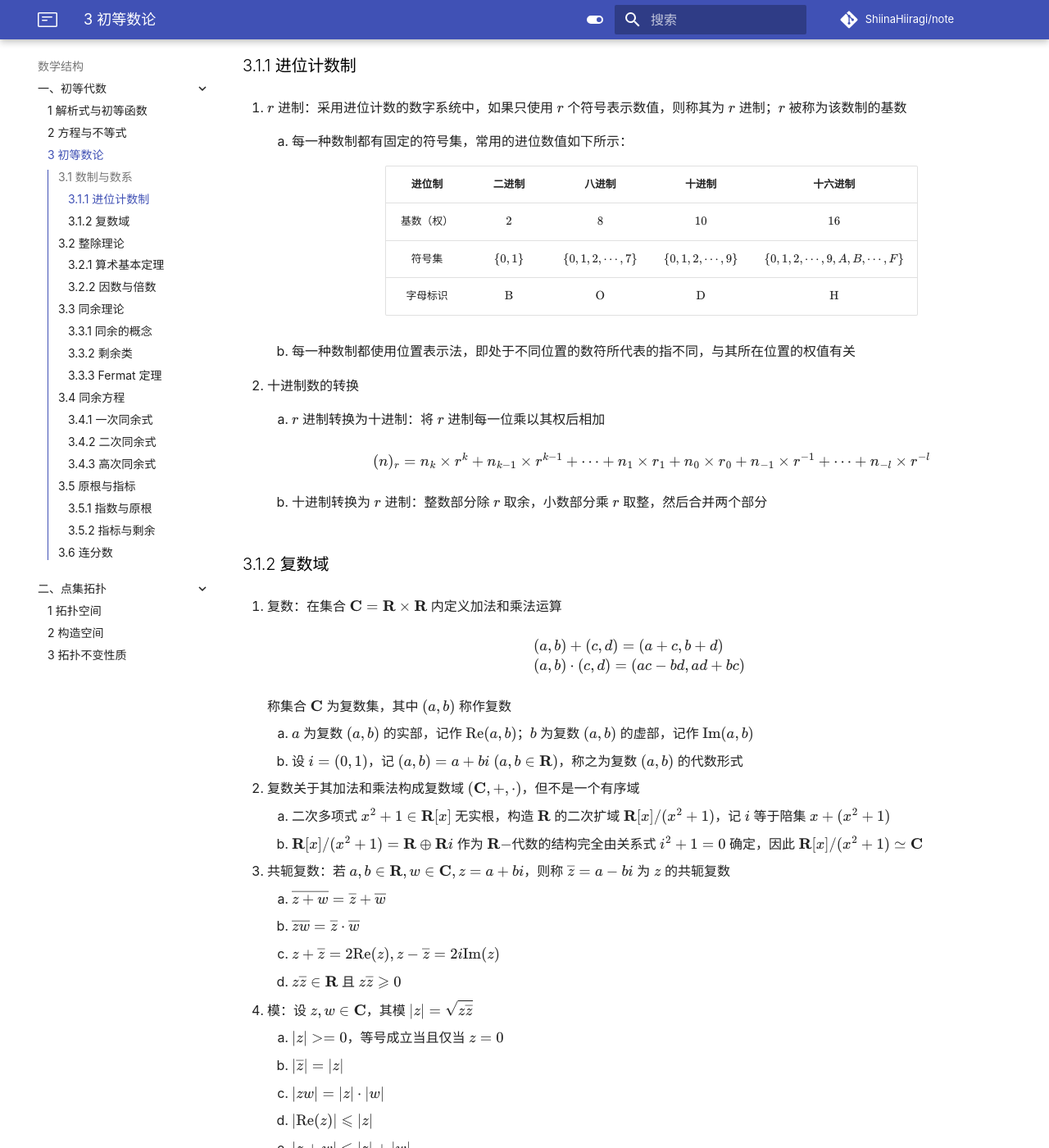
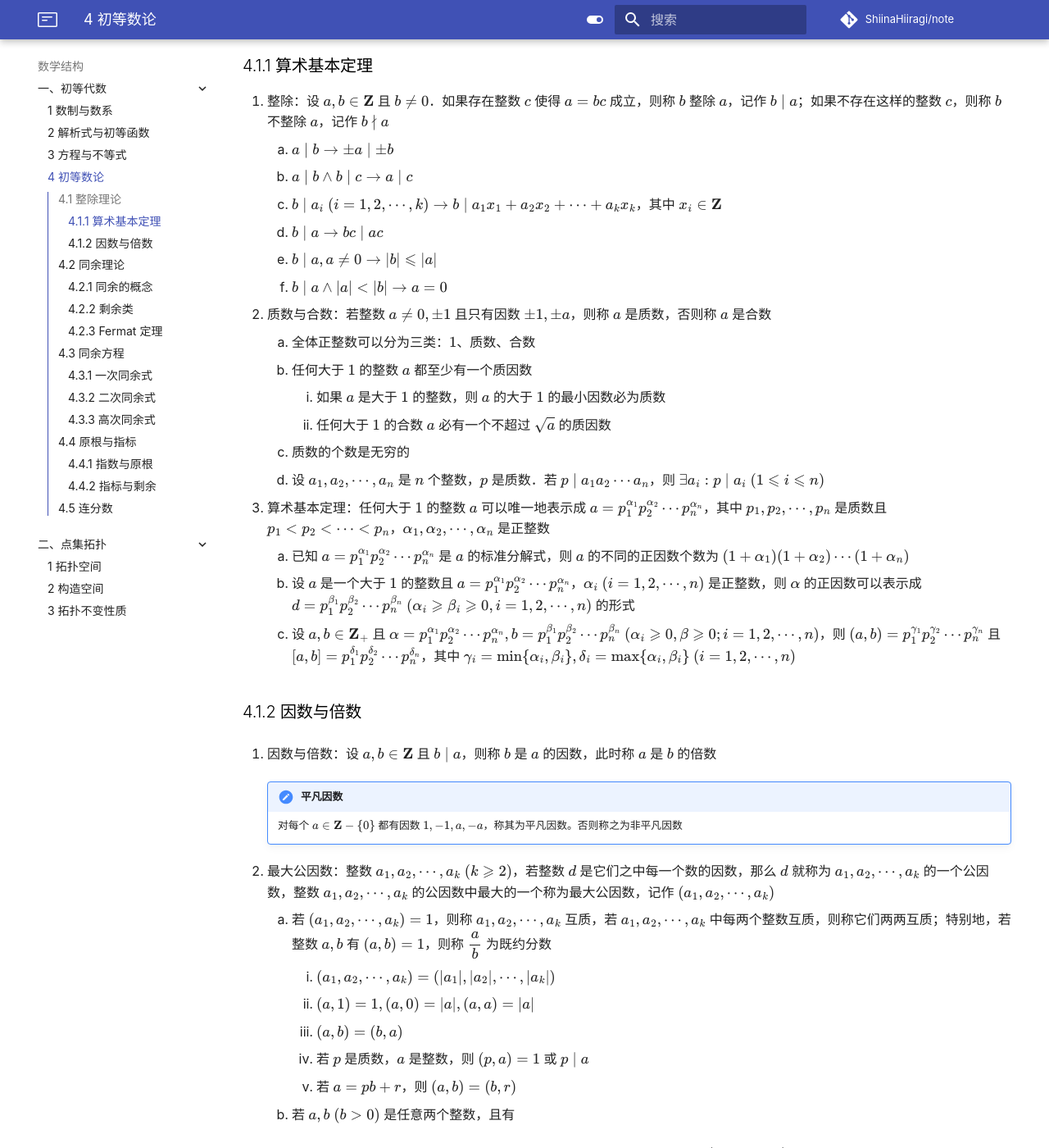
Before and after one commit to ShiinaHiiragi/note, an MkDocs documentation site: the page built from docs/math/alg/num.md, in a window 1280 px wide and 1400 px high, scrolled down 214 px. Shown: the whole window at 82% size. Built offline with MkDocs 1.6.1 and Material for MkDocs 9.7.7, drawn with Linux system fonts in a browser that asks for light colours; comment, search, counter and statistics services are not loaded; some of the changed text lies outside the part shown.

Commit message:
change toc

```diff
--- a/docs/math/alg/num.md
+++ b/docs/math/alg/num.md
@@ -1,63 +1,7 @@
-# 3 初等数论
+# 4 初等数论
 
-## 3.1 数制与数系
-### 3.1.1 进位计数制
-1. $r$ 进制：采用进位计数的数字系统中，如果只使用 $r$ 个符号表示数值，则称其为 $r$ 进制；$r$ 被称为该数制的基数
-    1. 每一种数制都有固定的符号集，常用的进位数值如下所示：
-
-        <div style="text-align: center;">
-
-        |   进位制   |   二进制   |          八进制          |          十进制          |                 十六进制                  |
-        | :--------: | :--------: | :----------------------: | :----------------------: | :---------------------------------------: |
-        | 基数（权） |    $2$     |           $8$            |           $10$           |                   $16$                    |
-        |   符号集   | $\{0, 1\}$ | $\{0, 1, 2, \cdots, 7\}$ | $\{0, 1, 2, \cdots, 9\}$ | $\{0, 1, 2, \cdots, 9, A, B, \cdots, F\}$ |
-        |  字母标识  | $\text{B}$ |        $\text{O}$        |        $\text{D}$        |                $\text{H}$                 |
-
-        </div>
-
-    2. 每一种数制都使用位置表示法，即处于不同位置的数符所代表的指不同，与其所在位置的权值有关
-
-2. 十进制数的转换
-    1. $r$ 进制转换为十进制：将 $r$ 进制每一位乘以其权后相加
-
-        $$
-        (n)_r = n_k \times r^k + n_{k-1} \times r^{k-1} + \cdots + n_1 \times r_1 + n_0 \times r_0 + n_{-1} \times r^{-1} + \cdots + n_{-l} \times r^{-l}
-        $$
-
-    2. 十进制转换为 $r$ 进制：整数部分除 $r$ 取余，小数部分乘 $r$ 取整，然后合并两个部分
-
-### 3.1.2 复数域
-1. 复数：在集合 $\mathbf C = \mathbf R \times \mathbf R$ 内定义加法和乘法运算
-
-    $$
-    \begin{aligned}
-    & (a, b) + (c, d) = (a + c, b + d) \\
-    & (a, b) \cdot (c, d) = (ac - bd, ad + bc)
-    \end{aligned}
-    $$
-
-    称集合 $\mathbf C$ 为复数集，其中 $(a, b)$ 称作复数
-
-    1. $a$ 为复数 $(a, b)$ 的实部，记作 $\text{Re}(a, b)$；$b$ 为复数 $(a, b)$ 的虚部，记作 $\text{Im}(a, b)$
-    2. 设 $i = (0, 1)$，记 $(a, b) = a + bi \ (a, b \in \mathbf R)$，称之为复数 $(a, b)$ 的代数形式
-
-2. 复数关于其加法和乘法构成复数域 $(\mathbf C, +, \cdot)$，但不是一个有序域
-    1. 二次多项式 $x^2 + 1 \in \mathbf R[x]$ 无实根，构造 $\mathbf R$ 的二次扩域 $\mathbf R[x] / (x^2 + 1)$，记 $i$ 等于陪集 $x + (x^2 + 1)$
-    2. $\mathbf R[x] / (x^2 + 1) = \mathbf R \oplus \mathbf Ri$ 作为 $\mathbf R-$代数的结构完全由关系式 $i^2 + 1 = 0$ 确定，因此 $\mathbf R[x] / (x^2 + 1) \simeq \mathbf C$
-3. 共轭复数：若 $a, b \in \mathbf R, w \in \mathbf C, z = a + bi$，则称 $\overline z = a - bi$ 为 $z$ 的共轭复数
-    1. $\overline{z + w} = \overline z + \overline w$
-    2. $\overline{zw} = \overline z \cdot \overline w$
-    3. $z + \overline z = 2 \text{Re}(z), z - \overline z = 2i \text{Im}(z)$
-    4. $z\overline z \in \mathbf R$ 且 $z \overline z \geqslant 0$
-4. 模：设 $z, w \in \mathbf C$，其模 $|z| = \sqrt{z\overline z}$
-    1. $|z| >= 0$，等号成立当且仅当 $z = 0$
-    2. $|\overline z| = |z|$
-    3. $|zw| = |z| \cdot |w|$
-    4. $|\text{Re}(z)| \leqslant |z|$
-    5. $|z + w| \leqslant |z| + |w|$
-
-## 3.2 整除理论
-### 3.2.1 算术基本定理
+## 4.1 整除理论
+### 4.1.1 算术基本定理
 1. 整除：设 $a, b \in \mathbf Z$ 且 $b \neq 0$．如果存在整数 $c$ 使得 $a = bc$ 成立，则称 $b$ 整除 $a$，记作 $b \mid a$；如果不存在这样的整数 $c$，则称 $b$ 不整除 $a$，记作 $b \nmid a$
     1. $a \mid b \to \pm a \mid \pm b$
     2. $a \mid b \wedge b \mid c \to a \mid c$
@@ -77,7 +21,7 @@
     2. 设 $a$ 是一个大于 $1$ 的整数且 $a = p_1^{\alpha_1} p_2^{\alpha_2} \cdots p_n^{\alpha_n}$，$\alpha_i \ (i = 1, 2, \cdots, n)$ 是正整数，则 $\alpha$ 的正因数可以表示成 $d = p_1^{\beta_1} p_2^{\beta_2} \cdots p_n^{\beta_n} \ (\alpha_i \geqslant \beta_i \geqslant 0, i = 1, 2, \cdots, n)$ 的形式
     3. 设 $a, b \in \mathbf Z_+$ 且 $\alpha = p_1^{\alpha_1} p_2^{\alpha_2} \cdots p_n^{\alpha_n}, b = p_1^{\beta_1} p_2^{\beta_2} \cdots p_n^{\beta_n} \ (\alpha_i \geqslant 0, \beta \geqslant 0; i = 1, 2, \cdots, n)$，则 $(a, b) = p_1^{\gamma_1} p_2^{\gamma_2} \cdots p_n^{\gamma_n}$ 且 $[a, b] = p_1^{\delta_1} p_2^{\delta_2} \cdots p_n^{\delta_n}$，其中 $\gamma_i = \min\{\alpha_i, \beta_i\}, \delta_i = \max\{\alpha_i, \beta_i\} \ (i = 1, 2, \cdots, n)$
 
-### 3.2.2 因数与倍数
+### 4.1.2 因数与倍数
 1. 因数与倍数：设 $a, b\in \mathbf Z$ 且 $b \mid a$，则称 $b$ 是 $a$ 的因数，此时称 $a$ 是 $b$ 的倍数
 
     !!! note "平凡因数"
@@ -135,8 +79,8 @@
         2. 设 $m, a, b$ 是正整数，则 $[ma, mb] = m[a, b]$
     3. 若 $a_1, a_2, \cdots, a_n$ 是 $n \ (n \geqslant 2)$ 个正整数，记 $[a_1, a_2] = m_2, [m_2, a_2] = m_3, \cdots, [m_{n-2}, a_{n-1}] = m_{n-1}, [m_{n-1}, a_n] = m_n$，则 $[a_1, a_2, \cdots, a_n] = m_n$
 
-## 3.3 同余理论
-### 3.3.1 同余的概念
+## 4.2 同余理论
+### 4.2.1 同余的概念
 1. 同余：给定正整数 $m$，如果整数 $a, b$ 有 $m \mid (a - b)$，则称 $a$ 与 $b$ 对于模 $m$ 同余，记作 $a \equiv b (\bmod m)$；否则称 $a$ 与 $b$ 对于模 $m$ 不同余，记作 $a \not\equiv b (\bmod n)$
     1. 以下三种叙述等价
         1. $a \equiv b (\bmod m)$
@@ -163,7 +107,7 @@
         1. 若 $a \equiv b (\bmod m)$，则 $(a, m) = (b, m)$
         2. 若 $a \equiv b (\bmod m_i) \ (1 \leqslant i \leqslant k)$，则 $a \equiv b (\bmod [m_1, m_2, \cdots, m_k])$
 
-### 3.3.2 剩余类
+### 4.2.2 剩余类
 1. 剩余类：给定正整数 $m$，对于每个整数 $i \ (0 \leqslant i \leqslant m - 1)$，称集合 $R_i(m) = \{n \mid n \equiv i (\bmod m), n \in \mathbf Z\}$ 是模 $m$ 的一个剩余类
 2. 简化剩余类：设 $R$ 是模 $m$ 的一个剩余类，若任意 $a \in R$ 都有 $(a, m) = 1$ 成立，则称 $R$ 是模 $m$ 的一个简化剩余类
     1. 对于正整数 $k$，令函数 $\varphi(k)$ 的值等于模 $k$ 的所有简化剩余类的个数，称 $\varphi(k)$ 为 $\text{Euler}$ 函数
@@ -178,16 +122,16 @@
     3. 设 $m_1, m_2 \in \mathbf N, (m_1, m_2) = 1$，又设 $X = \{x_1, x_2, \cdots, x_{\varphi(m_1)}\}, Y = \{y_1, y_2, \cdots, y_{\varphi(m_2)}\}$ 分别是模 $m_1$ 与模 $m_2$ 的简化剩余系，则 $A = \{m_1y + m_2x \mid x \in X, y \in Y\}$ 是模 $m_1m_2$ 的简化剩余系
     4. 若 $r$ 通过模 $c$ 的最小非负完全剩余系，则 $g'$ 通过模 $m$ 的一个简化剩余系
 
-### 3.3.3 Fermat 定理
+### 4.2.3 Fermat 定理
 1. $\text{Euler}$ 定理：设 $m \in \mathbf Z_+$ 且 $(a, m) = 1$，则 $a^{\varphi(m)} \equiv 1 (\bmod m)$
 2. $\text{Fermat}$ 定理：设 $p$ 是质数，则对于任意整数 $a$ 有 $a^p \equiv a (\bmod p)$
 
-## 3.4 同余方程
+## 4.3 同余方程
 - 同余方程：设 $f(x) = a_nx^n + a_{n-1}x^{n-1} + \cdots + a_1x + a_0$ 是整系数多项式，称 $f(x) \equiv 0 (\bmod m)$ 是关于未知数 $x$ 的模 $m$ 同余方程，
     1. 若 $a_n \not \equiv 0 (\bmod m)$，则称 $f(x) \equiv 0 (\bmod m)$ 为 $n$ 次同余方程
     2. 若 $a$ 是使 $f(a) \equiv 0 (\bmod m)$ 成立的一个整数，则 $x \equiv a (\bmod m)$ 称为 $f(x) \equiv 0 (\bmod m)$ 的一个解
 
-### 3.4.1 一次同余式
+### 4.3.1 一次同余式
 1. 一次同余方程的一般形式：$ax \equiv b (\bmod m)$
     1. 同余方程 $ax \equiv b (\bmod m)$ 等价于不定方程 $ax + my = b$
     2. 设 $a, b$ 是整数，$a \not \equiv 0 (\bmod m)$，则同余方程 $ax \equiv b (\bmod m)$ 有解当且仅当 $(a, m) \mid b$．若有解，则恰有 $d = (a, m)$ 个解
@@ -208,7 +152,7 @@
 
     2. 设 $p$ 是质数，当 $m_1 = p^\alpha m_1', m_2 = p^\beta m_2'$ 且 $\alpha \geqslant \beta, p \nmid m_1'm_2'$ 时，若同余式 $\left\{\begin{aligned}& x \equiv a_1 (\bmod m_1) \\& x \equiv a_2 (\bmod m_2)\end{aligned}\right.$ 有解，则它与 $\left\{\begin{aligned}& x \equiv a_1 (\bmod m_1) \\& x \equiv a_2 (\bmod m_2')\end{aligned}\right.$ 同解
 
-### 3.4.2 二次同余式
+### 4.3.2 二次同余式
 1. 二次剩余：给定整数 $p$，对于任意的整数 $n$ 有 $(n, p) = 1$．若当成 $x^2 \equiv n (\bmod p)$ 有解，则称 $n$ 是模 $p$ 的二次剩余，记作 $n \in \mathrm{QR}(p)$，否则称 $n$ 是模 $p$ 的二次非剩余，记作 $n \in \mathrm{QNR}(p)$． 当 $p = 2$ 时，方程 $x^2 \equiv n (\bmod p)$ 总有解且解数为 $1$
 2. $\text{Euler}$ 判别法：设 $p$ 为奇质数且 $(n, p) = 1$．$n$ 是模 $p$ 的二次剩余当且仅当 $n^{\frac{p-1}{2}} \equiv 1 (\bmod p)$
     1. 若 $n$ 是模 $p$ 的二次剩余，则方程 $x^2 \equiv n (\bmod p)$ 有两个解
@@ -263,7 +207,7 @@
         2. 当 $\alpha = 2$ 时，解的个数时 $2^{k+1}$
         3. 当 $\alpha \geqslant 3$ 时，解的个数时 $2^{k+2}$
 
-### 3.4.3 高次同余式
+### 4.3.3 高次同余式
 1. 解数与解法：
     1. 若 $m_1, m_2, \cdots, m_k$ 是 $k$ 个两两互质的正整数，$m = m_1 m_2 \cdots m_k$，则同余式 $f(x) \equiv 0 (\bmod m)$ 与同余式组 $f(x) \equiv 0 (\bmod m_i) \ (i = 1, 2, \cdots, k)$ 等价，并且若用 $T_i$ 表示 $f(x) \equiv 0 (\bmod m_i) \ (i = 1, 2, \cdots, k)$ 对模 $m_i$ 的解数，$T$ 表示 $f(x) \equiv 0 (\bmod m)$ 对模 $m$ 的解数，则 $T = T_1 T_2 \cdots T_k$
     2. 设 $p$ 是质数，$\alpha \geqslant 2$ 是整数，$f(x) = a_nx^n + a_{n-1}x^{n-1} + \cdots + a_1x + a_0$ 是整系数多项式，设 $x_1$ 是同余方程 $f(x) \equiv 0 (\bmod p^{\alpha-1})$ 的一个解，以 $f'(x)$ 表示 $f(x)$ 的导函数
@@ -281,8 +225,8 @@
     5. 设 $n \leqslant p$，则同余方程 $f(x) \equiv 0 (\bmod p)$ 有 $n$ 个解当且仅当存在整系数多项式 $q(x)$ 与 $r(x)$，且 $r(x)$ 的次数小于 $n$ 使得 $x^p - x = f(x)q(x) + p\cdot r(x)$
     6. 设 $p$ 是质数且 $n \mid (p - 1), p \nmid a$，则 $x^n \equiv a (\bmod p)$ 有解当且仅当 $a^{\frac{p-1}{n}} \equiv 1 (\bmod p)$．若有解，则解数为 $n$
 
-## 3.5 原根与指标
-### 3.5.1 指数与原根
+## 4.4 原根与指标
+### 4.4.1 指数与原根
 1. 设 $m > 1, (a, m) = 1$，则使 $a^r \equiv 1 (\bmod m)$ 成立的最小正整数 $r$ 称为 $a$ 对模 $m$ 的指数或 $a$ 对模 $m$ 的阶，记为 $\delta_m(a)$，简记作 $\delta(a)$
     1. $\delta_m(a) \leqslant \varphi(m)$
     2. 若 $a \equiv b (\bmod m), (a, m) = 1$，则 $\delta_m(a) = \delta_m(b)$
@@ -306,7 +250,7 @@
         4. 设 $p$ 是奇质数且 $m = 2, 4, p^\alpha, 2p^\alpha$，则模 $m$ 有原根
     3. 设 $m > 1, (g, m) = 1$ 且 $\varphi(m)$ 的所有不同质因数是 $p_1, p_2, \cdots, p_k$．则 $g$ 是模 $m$ 的原根当且仅当 $g^{\frac{\varphi(m)}{p_i}} \not \equiv 1 (\bmod m) \ (1 \leqslant i \leqslant k)$
 
-### 3.5.2 指标与剩余
+### 4.4.2 指标与剩余
 1. 指标：设 $a \in \mathbf Z$，若对模 $m$ 的一个原根 $g$ 有一整数 $r$ 存在使得 $a \equiv g^r (\bmod m) \ (r \geqslant 0)$ 成立，则 $r$ 称作以 $g$ 为底的 $a$ 对模 $m$ 的一个指标，记作 $r = \mathrm{ind}_g a$，简记作 $\mathrm{ind} a$
     1. 指标的性质
         1. $\mathrm{ind}_g g = 1$
@@ -323,7 +267,7 @@
         2. 在模 $m$ 的一个简化剩余系中，$n$ 次剩余的个数为 $\dfrac cd$
     2. $a$ 是模 $m$ 的 $n$ 次剩余当且仅当 $a^{\frac cd} \equiv 1 (\bmod m), d = (n, c)$
 
-## 3.6 连分数
+## 4.5 连分数
 1. 有限连分数：设 $a_1, a_2, \cdots, a_n$ 是一个实数列，$a_i > 0, i \geqslant 2$．对给定的 $n \geqslant 1$，将形如
 
     $$
--- a/mkdocs.yml
+++ b/mkdocs.yml
@@ -102,9 +102,10 @@ nav:
       - 5 势与基数: logic/set/cardinal.md
   - 数学结构:
     - 一、初等代数:
-      - 1 解析式与初等函数: math/alg/form.md
-      - 2 方程与不等式: math/alg/eq.md
-      - 3 初等数论: math/alg/num.md
+      - 1 数制与数系: math/alg/dec.md
+      - 2 解析式与初等函数: math/alg/form.md
+      - 3 方程与不等式: math/alg/eq.md
+      - 4 初等数论: math/alg/num.md
     - 二、点集拓扑:
       - 1 拓扑空间: math/top/space.md
       - 2 构造空间: math/top/construct.md
```
Also changed, not shown: docs/index.md (+1 -1 lines), docs/intro/int.md (+16 -0 lines), docs/math/alg/dec.md (added, +166 -0 lines), docs/math/alg/eq.md (+9 -9 lines), docs/math/alg/form.md (+11 -11 lines).
